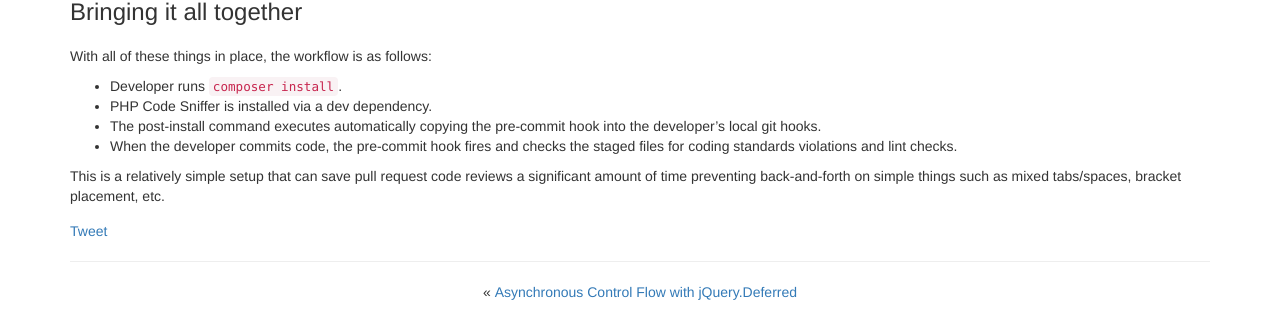
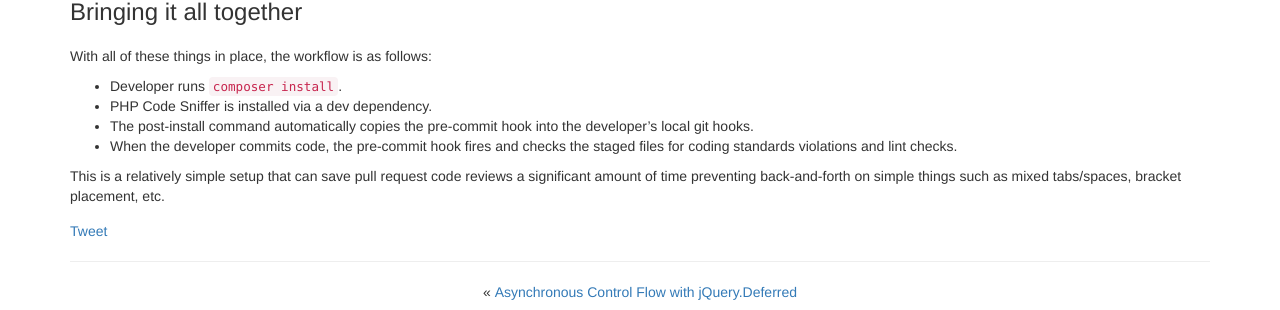
Before and after one commit to zumba/zumba.github.com, a Jekyll site: the page built from _posts/2014-04-14-control-code-quality.md, in a window 1280 px wide and 900 px high, scrolled down 1225 px. Shown: the part 393-703 px from the top of the window. Built offline with Jekyll 4.4.1, drawn with Linux system fonts in a browser that asks for light colours; nearby versions of some CDN libraries; comment, search, counter and statistics services are not loaded.

Commit message:
Updated readability.

```diff
--- a/_posts/2014-04-14-control-code-quality.md
+++ b/_posts/2014-04-14-control-code-quality.md
@@ -92,8 +92,7 @@ With all of these things in place, the workflow is as follows:
 
 * Developer runs `composer install`.
 * PHP Code Sniffer is installed via a dev dependency.
-* The post-install command executes automatically copying the pre-commit hook into the developer's
-local git hooks.
+* The post-install command automatically copies the pre-commit hook into the developer's local git hooks.
 * When the developer commits code, the pre-commit hook fires and checks the staged files for coding standards violations and lint checks.
 
 This is a relatively simple setup that can save pull request code reviews a significant amount of time preventing
```
